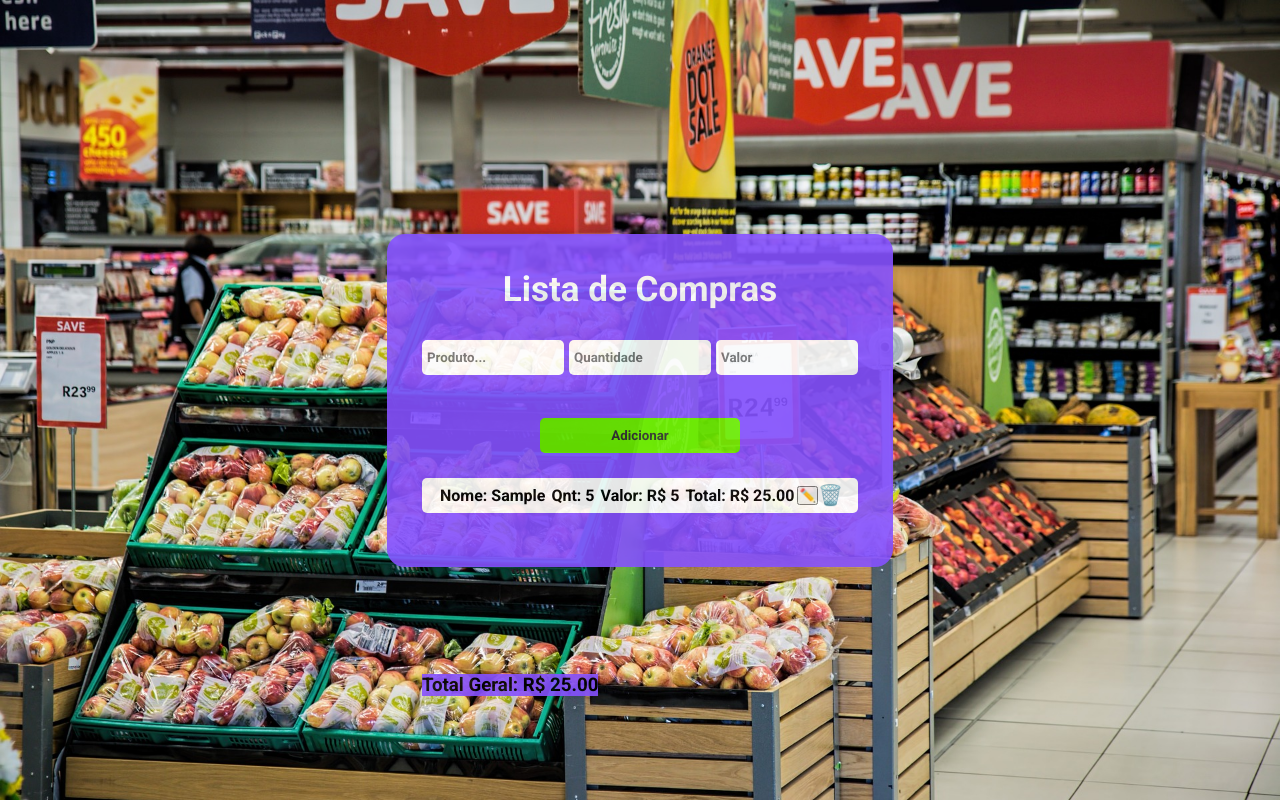
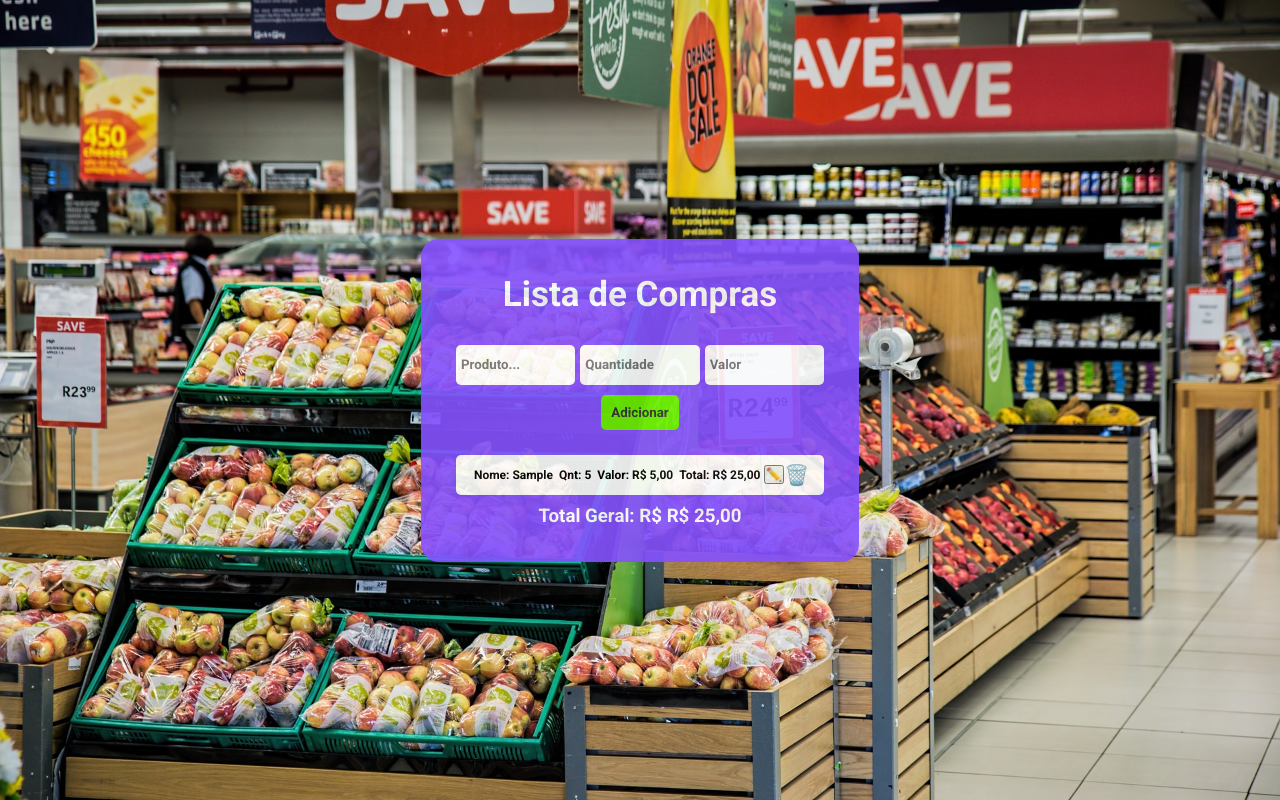
Before and after one commit to FRANKLYNRAMON/Lista-de-compras-React, a React (Vite) app: page / in a window 1280 px wide. Both pictures are taken after typing "Sample", "5", "5" into the empty fields and a click on the button "Adicionar". Built offline with nearby package versions, Linux system fonts and the light colour scheme.

Commit message:
versão 2.1 - Atualização no layout e formatação de valores monetarios

```diff
--- a/src/pages/Home/index.jsx
+++ b/src/pages/Home/index.jsx
@@ -51,6 +51,12 @@ function Home() {
   Se item.total for um número válido, usa item.total como está.
   */
 
+ // Formata os valores motetarios
+  const formatador = new Intl.NumberFormat('pt-BR', {
+  style: 'currency',
+  currency: 'BRL',
+});
+
   // função para update
     const atualizarProduto = (id, novosDados) => {
     const produtosAtualizados = produtos.map((produto) => produto.id === id ? { ...produto, ...novosDados} : produto);
@@ -71,9 +77,15 @@ function Home() {
     <Container className="containe">
       <h1>Lista de Compras</h1>
       <div className="divInput">
-      <input placeholder="Produto..." ref={inputRef} />
-      <input type="number" placeholder="Quantidade" ref={inputQnt} />
-      <input type="number" placeholder="Valor" ref={inputValor}/> <br/><br />
+      <input placeholder="Produto..." ref={inputRef} maxLength={20} />
+     <input type="number" placeholder="Quantidade" ref={inputQnt} onInput= {(e) => { const maxDigits = 5;
+    if (e.target.value.length > maxDigits) {
+      e.target.value = e.target.value.slice(0, maxDigits);
+    }}}/>
+      <input type="number" placeholder="Valor" ref={inputValor} onInput= {(e) => { const maxDigits = 7;
+    if (e.target.value.length > maxDigits) {
+      e.target.value = e.target.value.slice(0, maxDigits);
+    }}}/>
       </div>
       <div className="btn">
       <AddButton onClick={cliqueiNoBotao}>Adicionar</AddButton>
@@ -86,9 +98,8 @@ function Home() {
           <Product key={produto.id}>
             <p>nome: {produto.nome} </p>
             <p>qnt: {produto.qnt ? produto.qnt : "0"} </p>
-            <p>Valor: R$ {produto.valor ? produto.valor : "0"}  </p>
-            <p>total: R$ {(produto.qnt * produto.valor).toFixed(2)}</p>
-
+            <p>Valor: {formatador.format(Number(produto.valor ?? 0))}</p>
+            <p>total: {formatador.format(Number(produto.qnt) * Number(produto.valor))}</p>
             <button onClick={() => atualizarProduto(produto.id, {nome: prompt("Novo Nome do Produto:", produto.nome),
               qnt: prompt("Nova Quantidade:", produto.qnt),
               valor: prompt("Novo Valor:", produto.valor)
@@ -100,11 +111,13 @@ function Home() {
           </Product>
         ))}
         </div>
+
+      </div>
+        <div className="totalGeral">
         <br />
-        <div className="totalGeral">
-          <h3>Total Geral: R$ { somaTotal.toFixed(2) }</h3>
+          <h3>Total Geral: R$ { formatador.format(Number(somaTotal)) }</h3>
         </div>
-      </div>
+
     </Container>
   );
 }
--- a/src/pages/Home/styles.jsx
+++ b/src/pages/Home/styles.jsx
@@ -35,7 +35,7 @@ export const Container = styled.div`
   }
 
   input {
-    height: 35px;
+    height: 40px;
     border-radius: 5px;
     border: none;
     margin-top: 30px;
@@ -45,26 +45,30 @@ export const Container = styled.div`
   }
 
   .totalGeral {
-    color: black;
-    position: absolute;
-    bottom:13%;
+   display: flex;
+    justify-content: center;
+    align-items: center;
+    color: #fff;
     border: 1px solid none;
     background: #8652ff;
+    margin-top: 10px;
   }
 
   .divInput {
    display: grid;
-    grid-template-columns: repeat(auto-fit, minmax(130px, 1fr)); /* Cria colunas com largura mínima de 200px e distribui o espaço restante */
+    grid-template-columns: repeat(auto-fit, minmax(50px, 1fr)); /* Cria colunas com largura mínima de 200px e distribui o espaço restante */
     grid-gap: 5px; /* Espaçamento entre as colunas */
      text-align: center;
   }
 
-  .btn {
-    display: flex;
+   .btn {
+     margin-top: 10px;
+     margin-bottom: 10px;
+     display: flex;
     justify-content: center;
     align-items: center;
-    margin-bottom: 10px;
-  }
+
+   }
 `;
 
 export const AddButton = styled.button`
@@ -75,7 +79,8 @@ export const AddButton = styled.button`
   cursor: pointer;
   border: none;
   border-radius: 5px;
-  width: 200px;
+ // width: 160px;
+
 
   &:hover {
     opacity: 0.8;
@@ -86,7 +91,7 @@ export const Product = styled.div`
   display: flex;
   justify-content: space-between;
   align-items: center;
-  height: 35px;
+  height: 40px;
   background: #fff;
   border-radius: 5px;
   margin-top: 15px;
@@ -96,6 +101,7 @@ export const Product = styled.div`
     text-transform: capitalize;
     font-weight: bold;
     padding: 3px;
+     font-size: 12px;
   }
 `;
 
```
